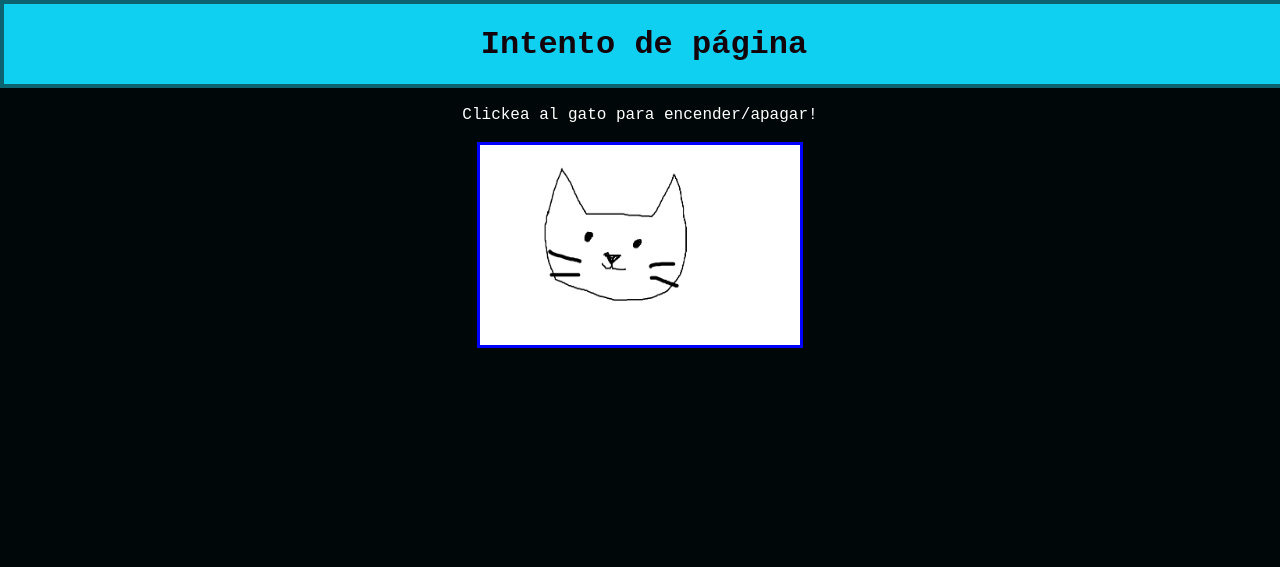
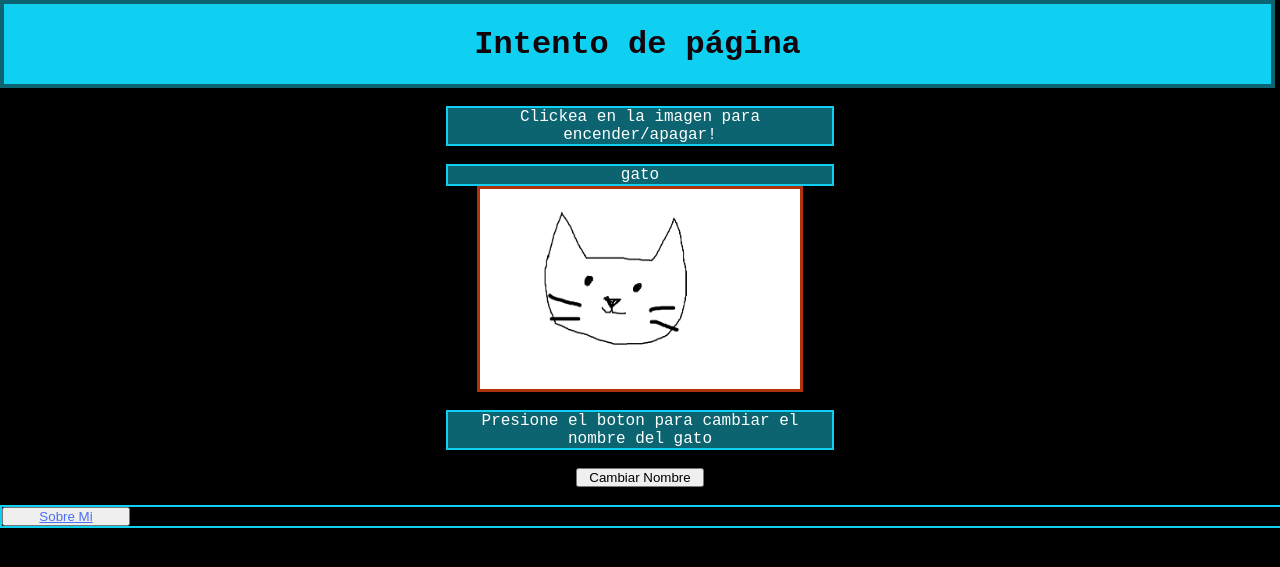
Before and after one commit to David-Galarraga/GalarragaIgnacio, a PHP site: page / in a window 1280 px wide. Shown: the top 567 px of the page. Run offline with PHP 8.4, Linux system fonts and the light colour scheme.

Commit message:
agregando nuevas funciones para el gato

```diff
--- a/CSS/Styles.css
+++ b/CSS/Styles.css
@@ -3,8 +3,12 @@
   margin: 0%;
   width: 100%;
 }
-body {
-  background-color: rgb(0, 7, 8);
+#bodyApagado {
+  background-color: rgb(0, 0, 0);
+  font-family: 'Courier New', Courier, monospace;
+}
+#bodyPrendido {
+  background-color: rgb(255, 255, 255);
   font-family: 'Courier New', Courier, monospace;
 }
 #encabezado {
@@ -13,13 +17,13 @@ body {
   text-align: center;                   /*alinear texto*/
   align-items: center;                  /*alinear verticalmente*/
   min-height: 10vh;                     /*altura minima*/
-  width: 100%;                          /*ancho*/
+  width: 99%;                          /*ancho*/
   max-width: 100%;                     /*ancho maximo*/
   background-color: rgb(16, 208, 241);
   border: 4px solid rgb(11, 100, 112);
 }
 #gatoImagen{
-  border: 3px solid blue;
+  border: 3px solid rgb(175, 50, 12);
   width: 25%;
   display: block;
   margin: auto;
@@ -28,9 +32,26 @@ h1 {
   color: rgb(19, 4, 11);
 }
 p {
+  display: block;
+  margin: auto;
+  background-color: rgb(11, 100, 112);
+  border: 2px solid rgb(16, 208, 241);
   color: rgb(255, 255, 255);
   text-align: center;
+  width: 30%;
 }
 a {
-  color: rgb(72, 221, 241);
+  color: rgb(72, 111, 241);
 }
+#cambiarNombreGato{
+  display: block;
+  margin: auto;
+  width: 10%;
+}
+#zonaBotones{
+  border: 2px solid rgb(16, 208, 241);
+}
+.button{
+  display: block;
+  width: 10%;
+}
--- a/JavaScript/Funciones.js
+++ b/JavaScript/Funciones.js
@@ -1,11 +1,29 @@
 const miImagen = document.getElementById("gatoImagen");
+const miBody = document.getElementById("bodyApagado");
+
+const botonNombreGato = document.getElementById("cambiarNombreGato");
+const nombreG = document.getElementById("nombreGato");
+
+if (localStorage.getItem("nombreGato")){
+    nombreG.innerText = localStorage.getItem("nombreGato");
+}
+botonNombreGato.addEventListener("click", () =>{
+    const nuevoNombre = prompt ("Ingrese nuevo nombre");
+    if (!nuevoNombre){
+        return
+    }
+    nombreG.innerText = nuevoNombre;
+    localStorage.setItem("nombreGato", nuevoNombre);
+})
 
 miImagen.addEventListener("click", () => {
     const miSrc = miImagen.getAttribute("src");
     if (miSrc === "Imagenes/img_Gatito.png") {
         miImagen.setAttribute("src", "Imagenes/img_GatitoEncendido.png");
+        miBody.setAttribute("id", "bodyPrendido");
     } else {
         miImagen.setAttribute("src", "Imagenes/img_Gatito.png");
+        miBody.setAttribute("id", "bodyApagado");
     }
 });
 
--- a/index.html
+++ b/index.html
@@ -7,14 +7,23 @@
   <link rel="shortcut icon" href="Imagenes\favicon.ico" type="image/x-icon">
   <title>Prueba</title>
 </head>
-<body>
+<body id="bodyApagado">
   <div id="encabezado">
     <h1>Intento de página</h1>
   </div>
   <br>
-  <p>Clickea al gato para encender/apagar!</p>
+  <p>Clickea en la imagen para encender/apagar!</p>
   <br>
+  <p id="nombreGato">gato</p>
   <img src="Imagenes\img_Gatito.png" alt="Imagen de gatito" width="200" height="200" id="gatoImagen">
+  <br>
+  <p>Presione el boton para cambiar el nombre del gato</p>
+  <br>
+  <button id="cambiarNombreGato">Cambiar Nombre</button>
+  <br>
+  <div id="zonaBotones">
+    <button class="button"> <a href="sobreMi.html">Sobre Mi</a></button>
+  </div>
 </body>
 </html>
 <script src="JavaScript\Funciones.js"></script>
```
Also changed, not shown: sobreMi.html (added, +15 -0 lines).
